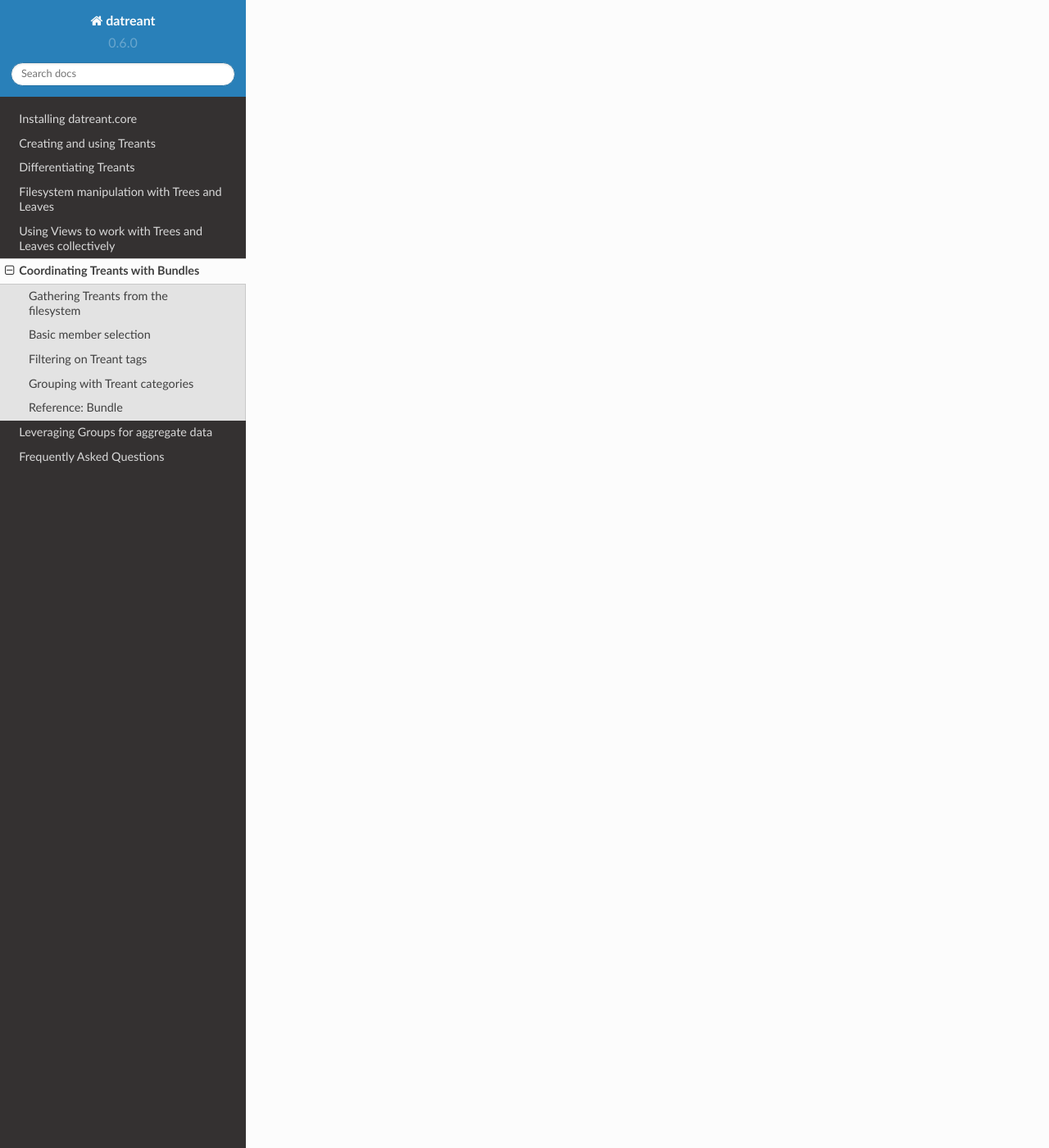
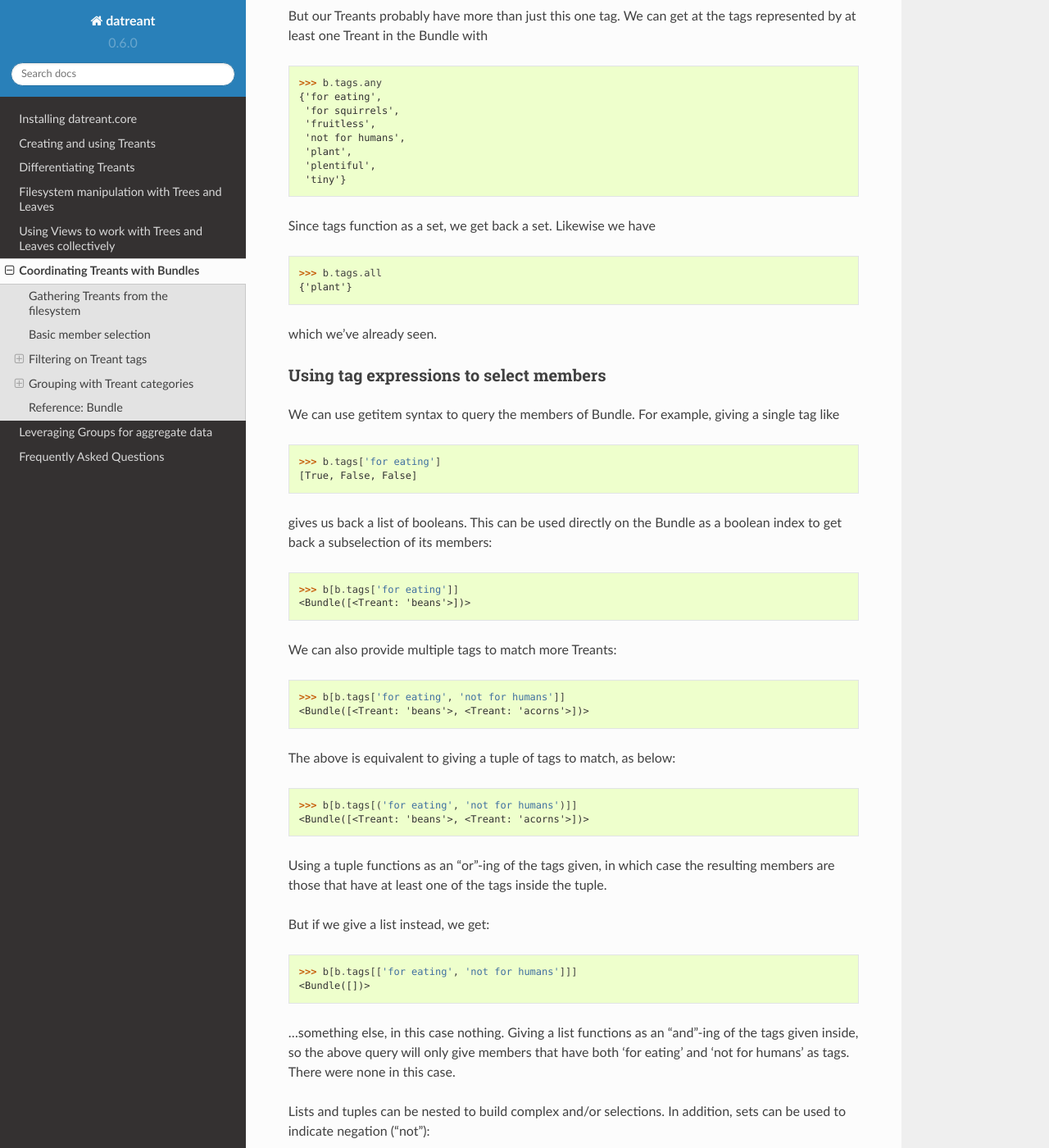
Before and after one commit to datreant/datreant, a Sphinx documentation site: the page built from docs/Bundles.rst, in a window 1280 px wide and 1400 px high, scrolled down 2286 px. Shown: the whole window at 82% size. Built offline with Sphinx 7.4.7 and the Read the Docs theme 2.0.0, drawn with Linux system fonts in a browser that asks for light colours; pages that are not in the unit, such as notebooks, are missing from menus; some of the changed text lies outside the part shown.

Commit message:
Basic usage documentation for tag filtering expressions.
Tempted to add an AggTags.filter method for documenting this directly in
the library, but I think we'll save that for later. Nothing new is
gained from it.

Next: covering fuzzy matching.

```diff
--- a/docs/Bundles.rst
+++ b/docs/Bundles.rst
@@ -48,7 +48,35 @@
 
 Basic member selection
 ======================
+All the same selection patterns that work for Views (see :ref:`Views_selecting`).
+This includes indexing with integers::
 
+    >>> b = dtr.discover()
+    >>> b[1]
+    <Treant: 'sprout'>
+
+slicing::
+
+    >>> b[1:]
+    <Bundle([<Treant: 'sprout'>, <Treant: 'acorns'>])>
+
+fancy indexing::
+
+    >>> b[[1, 2, 0]]
+    <Bundle([<Treant: 'sprout'>, <Treant: 'acorns'>, <Treant: 'beans'>])>
+
+boolean indexing::
+
+    >>> b[[False, False, True]]
+    <Bundle([<Treant: 'acorns'>])>
+
+and indexing by Treant name::
+
+    >>> b['sprout']
+    <Bundle([<Treant: 'sprout'>])>
+
+Note that since Treant names need not be unique, indexing by name always yields
+a Bundle.
 
 
 Filtering on Treant tags
@@ -58,13 +86,105 @@
 distinguishing features, and Bundles can use them directly to filter their
 members.
 
+The aggregated tags for all members in a Bundle are accessible via
+:attr:`datreant.core.Bundle.tags`. Just calling this property gives a view of
+the tags present in every member Treant::
 
+    >>> b.tags
+    <AggTags(['plant'])>
+
+But our Treants probably have more than just this one tag. We can get at the
+tags represented by at least one Treant in the Bundle with ::
+
+    >>> b.tags.any
+    {'for eating',
+     'for squirrels',
+     'fruitless',
+     'not for humans',
+     'plant',
+     'plentiful',
+     'tiny'}
+
+Since tags function as a set, we get back a set. Likewise we have ::
+
+    >>> b.tags.all
+    {'plant'}
+
+which we've already seen.
+
+
+Using tag expressions to select members
+---------------------------------------
+
+We can use getitem syntax to query the members of Bundle. For example, giving a
+single tag like ::
+
+    >>> b.tags['for eating']
+    [True, False, False]
+
+gives us back a list of booleans. This can be used directly on the Bundle as
+a boolean index to get back a subselection of its members::
+
+    >>> b[b.tags['for eating']]
+    <Bundle([<Treant: 'beans'>])>
+
+We can also provide multiple tags to match more Treants::
+
+    >>> b[b.tags['for eating', 'not for humans']]
+    <Bundle([<Treant: 'beans'>, <Treant: 'acorns'>])>
+
+The above is equivalent to giving a tuple of tags to match, as below::
+
+    >>> b[b.tags[('for eating', 'not for humans')]]
+    <Bundle([<Treant: 'beans'>, <Treant: 'acorns'>])>
+
+Using a tuple functions as an "or"-ing of the tags given, in which case
+the resulting members are those that have at least one of the tags inside
+the tuple.
+
+But if we give a list instead, we get::
+
+    >>> b[b.tags[['for eating', 'not for humans']]]
+    <Bundle([])>
+
+...something else, in this case nothing. Giving a list functions as an
+"and"-ing of the tags given inside, so the above query will only give members
+that have both 'for eating' and 'not for humans' as tags. There were none in
+this case.
+
+Lists and tuples can be nested to build complex and/or selections. In addition,
+sets can be used to indicate negation ("not")::
+
+    >>> b[b.tags[{'for eating'}]]
+    <Bundle([<Treant: 'sprout'>, <Treant: 'acorns'>])>
+
+Putting multiple tags inside a set functions as a negated "and"-ing of the
+contents::
+
+    >>> b[b.tags[{'for eating', 'not for humans'}]]
+    <Bundle([<Treant: 'beans'>, <Treant: 'sprout'>, <Treant: 'acorns'>])>
+
+
+Fuzzy matching for tags
+-----------------------
+
+
+Reference: AggTags
+------------------
+.. autoclass:: datreant.core.agglimbs.AggTags
+    :members:
+    :inherited-members:
 
 
 
 Grouping with Treant categories
 ===============================
 
+Reference: AggCategories
+------------------------
+.. autoclass:: datreant.core.agglimbs.AggCategories
+    :members:
+    :inherited-members:
 
 Reference: Bundle
 =================
--- a/docs/Views.rst
+++ b/docs/Views.rst
@@ -6,6 +6,8 @@
 A **View** makes it possible to work with arbitrary Trees and Leaves as a
 single logical unit. It is an ordered set of its members.
 
+
+.. _Views_selecting:
 
 Building a View and selecting members
 =====================================
```
Also changed, not shown: 3 other files.
